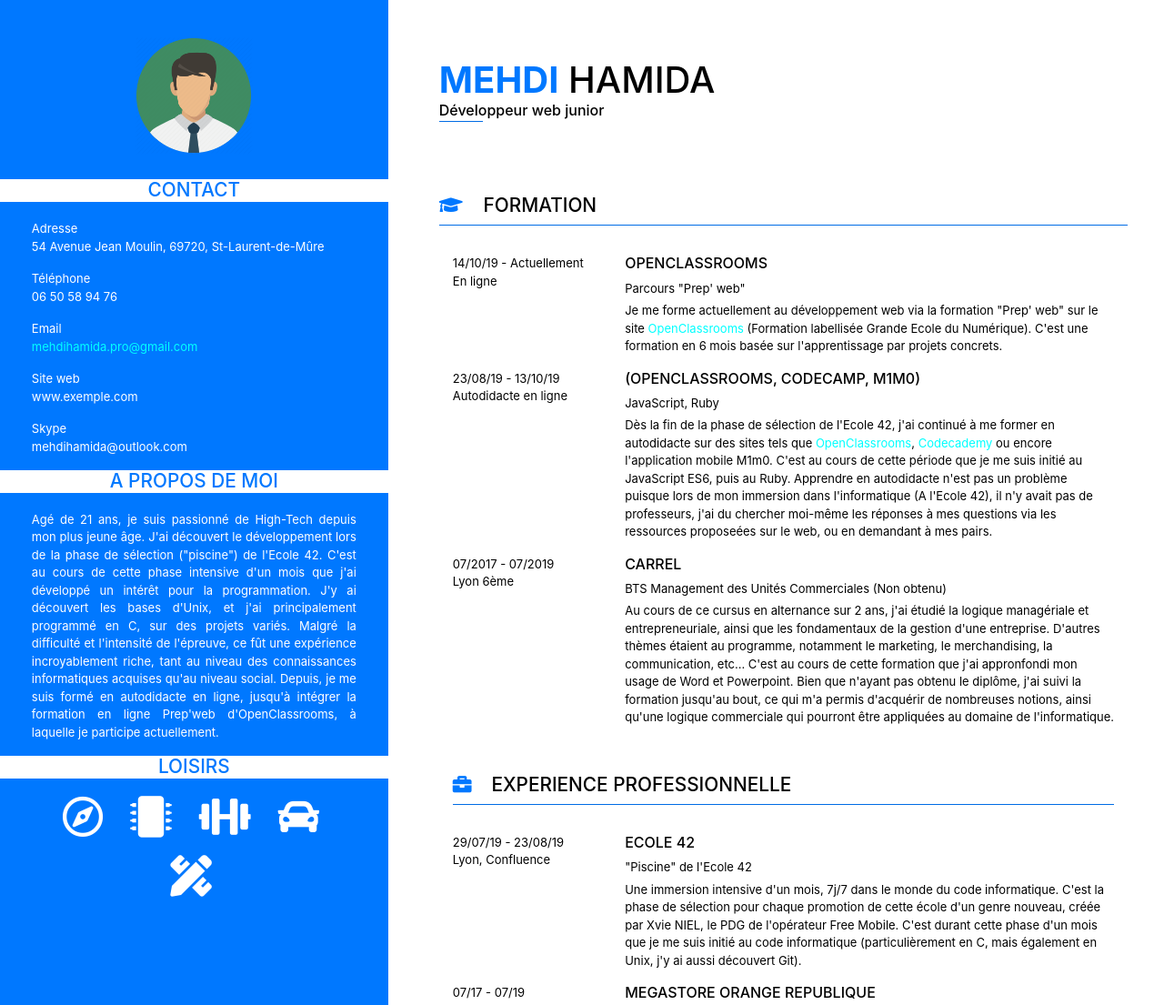
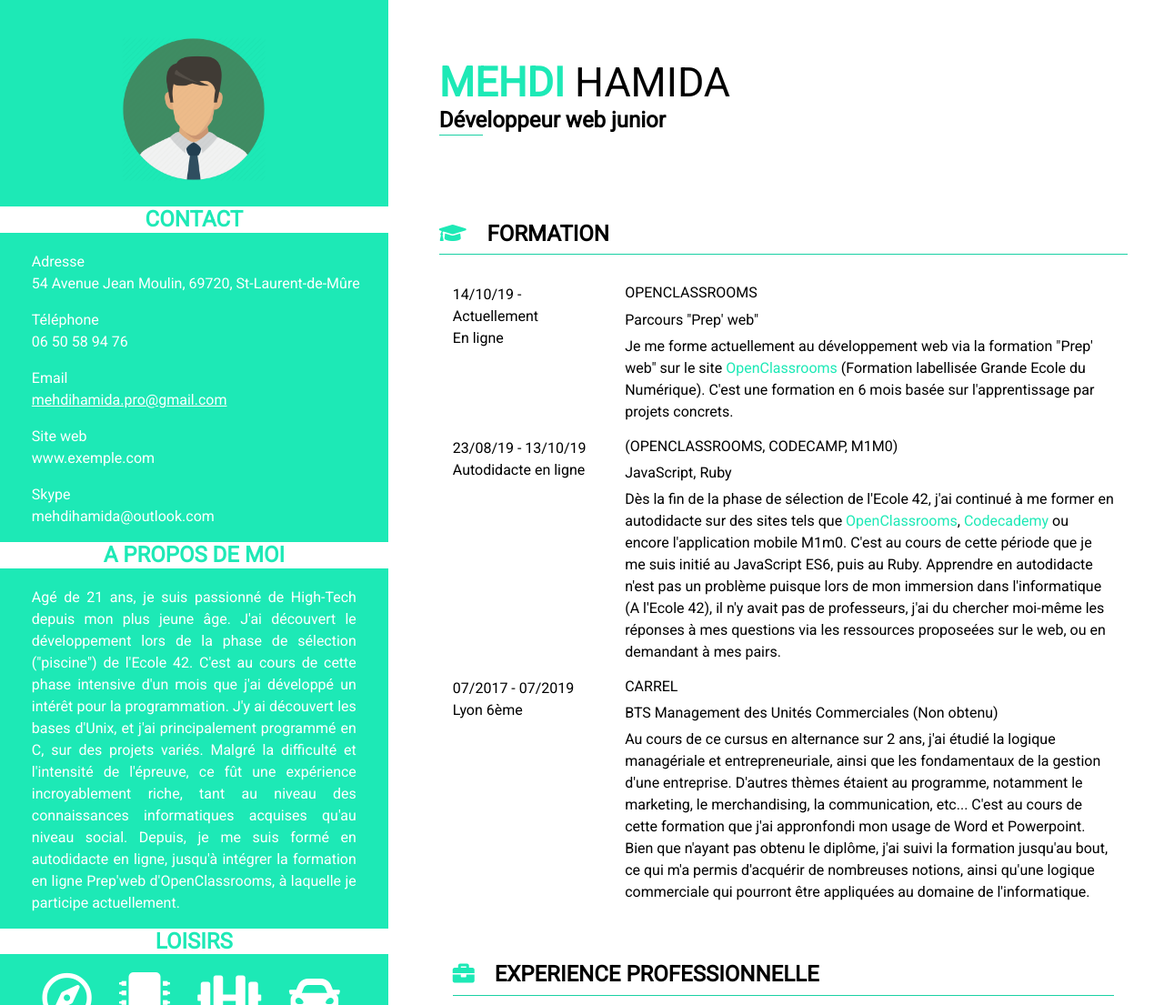
Before and after one commit to Mehdi-Hamida/Projet-2-Transformez-votre-CV-en-site-web, a plain HTML site: page index.html in a window 1280 px wide. Shown: the top 1105 px of the page at 91% size. Drawn offline with Linux system fonts and the light colour scheme.

Commit message:
Finitions style + Changement de code couleur

```diff
--- a/index.html
+++ b/index.html
@@ -3,13 +3,16 @@
 <html lang="fr">
 
 <head>
+    <meta charset="utf-8" />
+    <meta name="Mehdi HAMIDA">
+    <meta name="description" content="Formations, Expériences professionnelles, recommandations, moyens de contact, déscription personnelle, loisirs, retrouvez l'intégralité de mon curriculum vitæ sur mon site web!" />
     <meta name="viewport" content="width=device-width, initial scale=1, user-scalable=no">
-    <meta charset="utf-8" />
     <link href="bootstrap/css/bootstrap.css" rel="stylesheet">
     <link href="style.css" rel="stylesheet">
     <link rel="stylesheet" href="https://use.fontawesome.com/releases/v5.3.1/css/all.css" integrity="sha384-mzrmE5qonljUremFsqc01SB46JvROS7bZs3IO2EmfFsd15uHvIt+Y8vEf7N7fWAU" crossorigin="anonymous">
     <link rel="stylesheet" href="https://cdnjs.cloudflare.com/ajax/libs/font-awesome/4.7.0/css/font-awesome.min.css">
-    <title>CV - Mehdi HAMIDA</title>
+    <link href="https://fonts.googleapis.com/css?family=Roboto&display=swap" rel="stylesheet">
+    <title>Mehdi HAMIDA - Curriculum vitæ</title>
 </head>
 
 <body>
@@ -21,7 +24,7 @@
                     <section id="menu_lateral_gauche">
                         <p id="photo"><img src="img/avatar2.png" title="Mon avatar" alt="avatar" /></p>
                         <div id="titre_contact">
-                            <h3 class="categories_gauche">CONTACT</h3>
+                            <h3 class="categories_gauche"><strong>CONTACT</strong></h3>
                         </div>
                         <div id="contact">
                             <div id="adresse">
@@ -34,7 +37,7 @@
                             </div>
                             <div id="email">
                                 <p class="rapproche">Email</p>
-                                <p><a href=mailto:mehdihamida.pro@gmail.com id="lien">mehdihamida.pro@gmail.com</a></p>
+                                <p><a href=mailto:mehdihamida.pro@gmail.com id="lien1">mehdihamida.pro@gmail.com</a></p>
                             </div>
                             <div id="site">
                                 <p class="rapproche">Site web</p>
@@ -48,7 +51,7 @@
                     </section>
                     <section id="partie contact">
                         <div id="titre_a_propos_de_moi">
-                            <h3 class="categories_gauche">A PROPOS DE MOI</h3>
+                            <h3 class="categories_gauche"><strong>A PROPOS DE MOI</strong></h3>
                         </div>
                         <p id="description">
                             Agé de 21 ans, je suis passionné de High-Tech depuis mon plus jeune âge. J'ai découvert le développement lors de la phase de sélection ("piscine") de l'Ecole 42. C'est au cours de cette phase intensive d'un mois que j'ai développé un intérêt pour la programmation. J'y ai découvert les bases d'Unix, et j'ai principalement programmé en C, sur des projets variés. Malgré la difficulté et l'intensité de l'épreuve, ce fût une expérience incroyablement riche, tant au niveau des connaissances informatiques acquises qu'au niveau social. Depuis, je me suis formé en autodidacte en ligne, jusqu'à intégrer la formation en ligne Prep'web d'OpenClassrooms, à laquelle je participe actuellement.
@@ -56,7 +59,7 @@
                     </section>
                     <section id="partie_loisirs">
                         <div id="titre_loisirs">
-                            <h3 class="categories_gauche">LOISIRS</h3>
+                            <h3 class="categories_gauche"><strong>LOISIRS</strong></h3>
                         </div>
                         <p id="loisirs">
                             <i class="far fa-compass" id="icone_loisir1"></i>
@@ -72,15 +75,17 @@
             <!--DEBUT STRUCTURE + CONTENU CORPS DU CV-->
             <div class="col-8" id="col2">
                 <section id="corps_du_cv">
+                    <header>
                         <div id="en-tete">
                             <h1><strong>MEHDI</strong> HAMIDA</h1>
-                        <h2>Développeur web junior</h2>
+                            <h2><em>Développeur web junior</em></h2>
                         </div>
                         <hr id="court" />
                         <div id="titre_formation">
-                        <h3 id="formation"><span class="icone"><i class="fas fa-graduation-cap"></i></span>FORMATION</h3>
+                            <h3 id="formation"><span class="icone"><i class="fas fa-graduation-cap"></i></span><em>FORMATION</em></h3>
                         </div>
                         <hr />
+                    </header>
                     <div class="container-fluid">
                         <!--ROW 1ERE FORMATION-->
                         <div class="row" id="row2">
@@ -131,7 +136,7 @@
                             </div>
                         </div>
                         <div id="titre_experience_professionnelle">
-                            <h3><span class="icone"><i class="fas fa-briefcase"></i></span>EXPERIENCE PROFESSIONNELLE</h3>
+                            <h3><span class="icone"><i class="fas fa-briefcase"></i></span><em>EXPERIENCE PROFESSIONNELLE</em></h3>
                         </div>
                         <hr />
                         <!--ROW 1ERE EXPERIENCE-->
@@ -167,11 +172,11 @@
                             </div>
                         </div>
                         <div id="titre_recomandations">
-                            <h3><span class="icone"><i class="fas fa-pencil-alt"></i></span>RECOMMANDATIONS</h3>
+                            <h3><span class="icone"><i class="fas fa-pencil-alt"></i></span><em>RECOMMANDATIONS</em></h3>
                         </div>
                         <hr />
                         <div class="row" id="row3">
-                            <!--COLONNE 1ER RECOMMANDATION-->
+                            <!--COLONNE 1ERE RECOMMANDATION-->
                             <div class="col-sm-6" id="recomm_gauche">
                                 <p class="rapproche2">
                                     STEVE DUPONT
--- a/style.css
+++ b/style.css
@@ -1,7 +1,12 @@
 /* DEBUT STYLES GENERAUX */
+*
+{
+    font-family: 'Roboto', sans-serif;
+}
+
 #col1
 {
-    background-color: #0078ff;
+    background-color: #1DE9B6;
     color: white;
 }
 
@@ -13,17 +18,23 @@
 p
 {
     overflow-wrap: break-word;
-    font-size: small;
+    font-size: medium;
+}
+
+#lien1
+{
+    color: white;
+    text-decoration: underline;
 }
 
 #lien
 {
-    color: aqua;
+    color: #1DE9B6;
 }
 
 h3
 {
-    font-size: 1.3em;
+    font-size: 1.5em;
 }
 /* FIN STYLES GENERAUX */
 /* DEBUT STYLES POUR COLONNE GAUCHE */
@@ -61,7 +72,7 @@ img
 #icone_loisir1, #icone_loisir2, #icone_loisir3, #icone_loisir4, #icone_loisir5
 {
     margin-right: 7%;
-    margin-bottom: 5%; /*Pour pas que ca s'entasse sur affichage mobile*/
+    margin-bottom: 7%; /*Pour ne pas que ca s'entasse sur affichage mobile.*/
     color: white;
     font-size: 3.5em;
 }
@@ -70,8 +81,8 @@ img
 {
     text-align: center;
     background-color: white;
-    color: #0078ff;
-    margin-left: -15%;
+    color: #1DE9B6;
+    margin-left: -15%;/*Valeurs négatives pour occuper tout l'écran*/
     margin-right: -15%;
     margin-bottom: 5%;
 }
@@ -105,7 +116,7 @@ img
 
 i
 {
-    color: #0078ff;
+    color: #1DE9B6;
 }
 
 .dernier_paragraphe
@@ -120,7 +131,7 @@ i
 
 strong
 {
-    color: #0078ff;
+    color: #1DE9B6;
 }
 
 #court
@@ -136,13 +147,13 @@ strong
 
 h1
 {
-    font-size: 2.5em;
+    font-size: 2.8em;
     margin-bottom: 0%;
 }
 
 h2
 {
-    font-size: 1em;
+    font-size: 1.5em;
     margin-bottom: 0.2%;
 }
 
@@ -153,7 +164,13 @@ h4
 
 hr
 {
-    background-color: #0078ff;
+    background-color: #1DE9B6;
     margin-top: 0%;
     margin-bottom: 2em;
 }
+
+em
+{
+    font-weight: bold;
+    font-style: normal;
+}
```
Lines whose indentation alone changed are shown as unchanged.
